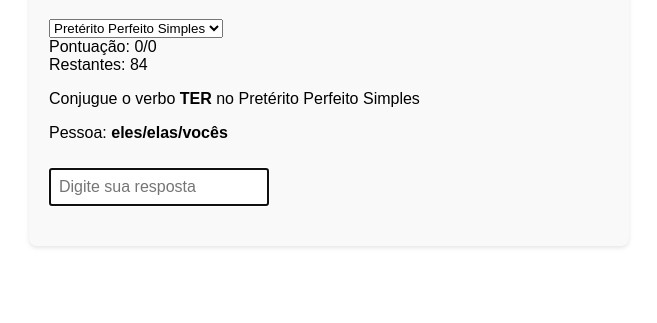
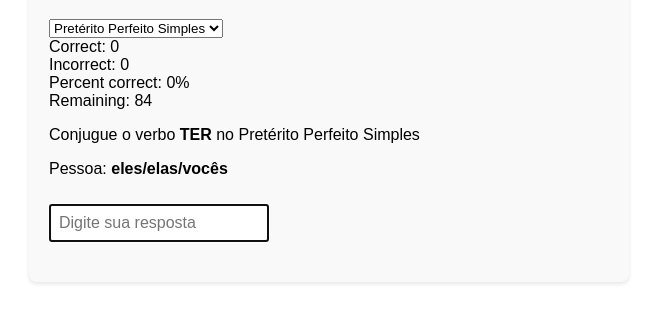
Before and after one commit to coconutlampshade/portuguese, a plain HTML site: page index.html in a window 1280 px wide. Shown: the part 121-444 px from the top of the page, without its empty margins (311-968 px from the left). Drawn offline with Linux system fonts and the light colour scheme.

Commit message:
feat: Update score display to English with detailed statistics
- Changed score display from Portuguese to English
- Added more detailed statistics:
  * Correct answers count
  * Incorrect answers count
  * Percentage of correct answers
  * Remaining questions count
- Added updateStats() function to manage statistics display
- Updated related functions (checkAnswer, changeTense) to use new statistics system

```diff
--- a/index.html
+++ b/index.html
@@ -41,8 +41,10 @@
             <option value="pps">Pretérito Perfeito Simples</option>
             <option value="presente">Presente</option>
         </select>
-        <div>Pontuação: <span id="score">0</span>/<span id="total">0</span></div>
-        <div>Restantes: <span id="remaining">60</span></div>
+        <div>Correct: <span id="score">0</span></div>
+        <div>Incorrect: <span id="incorrect">0</span></div>
+        <div>Percent correct: <span id="percent">0</span>%</div>
+        <div>Remaining: <span id="remaining">60</span></div>
 
         <div class="question">
             <p>Conjugue o verbo <strong><span id="verb">___</span></strong> no Pretérito Perfeito Simples</p>
@@ -58,44 +60,44 @@
     </div>
 
     <script>
-       const verbsPPS = [
-            {infinitive: 'SER/IR', eu: 'fui', tu: 'foste', 'ele/ela/você': 'foi', nós: 'fomos', 'eles/elas/vocês': 'foram'},
-            {infinitive: 'TER', eu: 'tive', tu: 'tiveste', 'ele/ela/você': 'teve', nós: 'tivemos', 'eles/elas/vocês': 'tiveram'},
-            {infinitive: 'FAZER', eu: 'fiz', tu: 'fizeste', 'ele/ela/você': 'fez', nós: 'fizemos', 'eles/elas/vocês': 'fizeram'},
-            {infinitive: 'ESTAR', eu: 'estive', tu: 'estiveste', 'ele/ela/você': 'esteve', nós: 'estivemos', 'eles/elas/vocês': 'estiveram'},
-            {infinitive: 'VIR', eu: 'vim', tu: 'vieste', 'ele/ela/você': 'veio', nós: 'viemos', 'eles/elas/vocês': 'vieram'},
-            {infinitive: 'VER', eu: 'vi', tu: 'viste', 'ele/ela/você': 'viu', nós: 'vimos', 'eles/elas/vocês': 'viram'},
-            {infinitive: 'PÔR', eu: 'pus', tu: 'puseste', 'ele/ela/você': 'pôs', nós: 'pusemos', 'eles/elas/vocês': 'puseram'},
-            {infinitive: 'QUERER', eu: 'quis', tu: 'quiseste', 'ele/ela/você': 'quis', nós: 'quisemos', 'eles/elas/vocês': 'quiseram'},
-            {infinitive: 'DAR', eu: 'dei', tu: 'deste', 'ele/ela/você': 'deu', nós: 'demos', 'eles/elas/vocês': 'deram'},
-            {infinitive: 'DIZER', eu: 'disse', tu: 'disseste', 'ele/ela/você': 'disse', nós: 'dissemos', 'eles/elas/vocês': 'disseram'},
-            {infinitive: 'SABER', eu: 'soube', tu: 'soubeste', 'ele/ela/você': 'soube', nós: 'soubemos', 'eles/elas/vocês': 'souberam'},
-            {infinitive: 'PODER', eu: 'pude', tu: 'pudeste', 'ele/ela/você': 'pôde', nós: 'pudemos', 'eles/elas/vocês': 'puderam'},
-            {infinitive: 'FICAR', eu: 'fiquei', tu: 'ficaste', 'ele/ela/você': 'ficou', nós: 'ficamos', 'eles/elas/vocês': 'ficaram'},
-            {infinitive: 'CABER', eu: 'coube', tu: 'coubeste', 'ele/ela/você': 'coube', nós: 'coubemos', 'eles/elas/vocês': 'couberam'},
-            {infinitive: 'TRAZER', eu: 'trouxe', tu: 'trouxeste', 'ele/ela/você': 'trouxe', nós: 'trouxemos', 'eles/elas/vocês': 'trouxeram'},
-            {infinitive: 'HAVER', eu: 'houve', tu: 'houveste', 'ele/ela/você': 'houve', nós: 'houvemos', 'eles/elas/vocês': 'houveram'},
-            {infinitive: 'PERDER', eu: 'perdi', tu: 'perdeste', 'ele/ela/você': 'perdeu', nós: 'perdemos', 'eles/elas/vocês': 'perderam'}
+        const verbsPPS = [
+            {infinitive: 'SER/IR', eu: 'fui', tu: 'foste', 'ele/ela/você': 'foi', nós: 'fomos', 'eles/elas/vocês': 'foram', definition: 'to be/to go'},
+            {infinitive: 'TER', eu: 'tive', tu: 'tiveste', 'ele/ela/você': 'teve', nós: 'tivemos', 'eles/elas/vocês': 'tiveram', definition: 'to have'},
+            {infinitive: 'FAZER', eu: 'fiz', tu: 'fizeste', 'ele/ela/você': 'fez', nós: 'fizemos', 'eles/elas/vocês': 'fizeram', definition: 'to do/to make'},
+            {infinitive: 'ESTAR', eu: 'estive', tu: 'estiveste', 'ele/ela/você': 'esteve', nós: 'estivemos', 'eles/elas/vocês': 'estiveram', definition: 'to be (temporary)'},
+            {infinitive: 'VIR', eu: 'vim', tu: 'vieste', 'ele/ela/você': 'veio', nós: 'viemos', 'eles/elas/vocês': 'vieram', definition: 'to come'},
+            {infinitive: 'VER', eu: 'vi', tu: 'viste', 'ele/ela/você': 'viu', nós: 'vimos', 'eles/elas/vocês': 'viram', definition: 'to see'},
+            {infinitive: 'PÔR', eu: 'pus', tu: 'puseste', 'ele/ela/você': 'pôs', nós: 'pusemos', 'eles/elas/vocês': 'puseram', definition: 'to put'},
+            {infinitive: 'QUERER', eu: 'quis', tu: 'quiseste', 'ele/ela/você': 'quis', nós: 'quisemos', 'eles/elas/vocês': 'quiseram', definition: 'to want'},
+            {infinitive: 'DAR', eu: 'dei', tu: 'deste', 'ele/ela/você': 'deu', nós: 'demos', 'eles/elas/vocês': 'deram', definition: 'to give'},
+            {infinitive: 'DIZER', eu: 'disse', tu: 'disseste', 'ele/ela/você': 'disse', nós: 'dissemos', 'eles/elas/vocês': 'disseram', definition: 'to say'},
+            {infinitive: 'SABER', eu: 'soube', tu: 'soubeste', 'ele/ela/você': 'soube', nós: 'soubemos', 'eles/elas/vocês': 'souberam', definition: 'to know'},
+            {infinitive: 'PODER', eu: 'pude', tu: 'pudeste', 'ele/ela/você': 'pôde', nós: 'pudemos', 'eles/elas/vocês': 'puderam', definition: 'to be able to'},
+            {infinitive: 'FICAR', eu: 'fiquei', tu: 'ficaste', 'ele/ela/você': 'ficou', nós: 'ficamos', 'eles/elas/vocês': 'ficaram', definition: 'to stay'},
+            {infinitive: 'CABER', eu: 'coube', tu: 'coubeste', 'ele/ela/você': 'coube', nós: 'coubemos', 'eles/elas/vocês': 'couberam', definition: 'to fit'},
+            {infinitive: 'TRAZER', eu: 'trouxe', tu: 'trouxeste', 'ele/ela/você': 'trouxe', nós: 'trouxemos', 'eles/elas/vocês': 'trouxeram', definition: 'to bring'},
+            {infinitive: 'HAVER', eu: 'houve', tu: 'houveste', 'ele/ela/você': 'houve', nós: 'houvemos', 'eles/elas/vocês': 'houveram', definition: 'there to be'},
+            {infinitive: 'PERDER', eu: 'perdi', tu: 'perdeste', 'ele/ela/você': 'perdeu', nós: 'perdemos', 'eles/elas/vocês': 'perderam', definition: 'to lose'}
         ];
 
         const verbsPresente = [
-            {infinitive: 'TER', eu: 'tenho', tu: 'tens', 'ele/ela/você': 'tem', nós: 'temos', 'eles/elas/vocês': 'têm'},
-            {infinitive: 'VIR', eu: 'venho', tu: 'vens', 'ele/ela/você': 'vem', nós: 'vimos', 'eles/elas/vocês': 'vêm'},
-            {infinitive: 'VER', eu: 'vejo', tu: 'vês', 'ele/ela/você': 'vê', nós: 'vemos', 'eles/elas/vocês': 'veem'},
-            {infinitive: 'PÔR', eu: 'ponho', tu: 'pões', 'ele/ela/você': 'põe', nós: 'pomos', 'eles/elas/vocês': 'põem'},
-            {infinitive: 'PODER', eu: 'posso', tu: 'podes', 'ele/ela/você': 'pode', nós: 'podemos', 'eles/elas/vocês': 'podem'},
-            {infinitive: 'FICAR', eu: 'fico', tu: 'ficas', 'ele/ela/você': 'fica', nós: 'ficamos', 'eles/elas/vocês': 'ficam'},
-            {infinitive: 'SER', eu: 'sou', tu: 'és', 'ele/ela/você': 'é', nós: 'somos', 'eles/elas/vocês': 'são'},
-            {infinitive: 'IR', eu: 'vou', tu: 'vais', 'ele/ela/você': 'vai', nós: 'vamos', 'eles/elas/vocês': 'vão'},
-            {infinitive: 'DAR', eu: 'dou', tu: 'dás', 'ele/ela/você': 'dá', nós: 'damos', 'eles/elas/vocês': 'dão'},
-            {infinitive: 'DIZER', eu: 'digo', tu: 'dizes', 'ele/ela/você': 'diz', nós: 'dizemos', 'eles/elas/vocês': 'dizem'},
-            {infinitive: 'ESTAR', eu: 'estou', tu: 'estás', 'ele/ela/você': 'está', nós: 'estamos', 'eles/elas/vocês': 'estão'},
-            {infinitive: 'FAZER', eu: 'faço', tu: 'fazes', 'ele/ela/você': 'faz', nós: 'fazemos', 'eles/elas/vocês': 'fazem'},
-            {infinitive: 'TRAZER', eu: 'trago', tu: 'trazes', 'ele/ela/você': 'traz', nós: 'trazemos', 'eles/elas/vocês': 'trazem'},
-            {infinitive: 'LER', eu: 'leio', tu: 'lês', 'ele/ela/você': 'lê', nós: 'lemos', 'eles/elas/vocês': 'leem'},
-            {infinitive: 'OUVIR', eu: 'ouço', tu: 'ouves', 'ele/ela/você': 'ouve', nós: 'ouvimos', 'eles/elas/vocês': 'ouvem'},
-            {infinitive: 'QUERER', eu: 'quero', tu: 'queres', 'ele/ela/você': 'quer', nós: 'queremos', 'eles/elas/vocês': 'querem'},
-            {infinitive: 'SABER', eu: 'sei', tu: 'sabes', 'ele/ela/você': 'sabe', nós: 'sabemos', 'eles/elas/vocês': 'sabem'}
+            {infinitive: 'TER', eu: 'tenho', tu: 'tens', 'ele/ela/você': 'tem', nós: 'temos', 'eles/elas/vocês': 'têm', definition: 'to have'},
+            {infinitive: 'VIR', eu: 'venho', tu: 'vens', 'ele/ela/você': 'vem', nós: 'vimos', 'eles/elas/vocês': 'vêm', definition: 'to come'},
+            {infinitive: 'VER', eu: 'vejo', tu: 'vês', 'ele/ela/você': 'vê', nós: 'vemos', 'eles/elas/vocês': 'veem', definition: 'to see'},
+            {infinitive: 'PÔR', eu: 'ponho', tu: 'pões', 'ele/ela/você': 'põe', nós: 'pomos', 'eles/elas/vocês': 'põem', definition: 'to put'},
+            {infinitive: 'PODER', eu: 'posso', tu: 'podes', 'ele/ela/você': 'pode', nós: 'podemos', 'eles/elas/vocês': 'podem', definition: 'to be able to'},
+            {infinitive: 'FICAR', eu: 'fico', tu: 'ficas', 'ele/ela/você': 'fica', nós: 'ficamos', 'eles/elas/vocês': 'ficam', definition: 'to stay'},
+            {infinitive: 'SER', eu: 'sou', tu: 'és', 'ele/ela/você': 'é', nós: 'somos', 'eles/elas/vocês': 'são', definition: 'to be'},
+            {infinitive: 'IR', eu: 'vou', tu: 'vais', 'ele/ela/você': 'vai', nós: 'vamos', 'eles/elas/vocês': 'vão', definition: 'to go'},
+            {infinitive: 'DAR', eu: 'dou', tu: 'dás', 'ele/ela/você': 'dá', nós: 'damos', 'eles/elas/vocês': 'dão', definition: 'to give'},
+            {infinitive: 'DIZER', eu: 'digo', tu: 'dizes', 'ele/ela/você': 'diz', nós: 'dizemos', 'eles/elas/vocês': 'dizem', definition: 'to say'},
+            {infinitive: 'ESTAR', eu: 'estou', tu: 'estás', 'ele/ela/você': 'está', nós: 'estamos', 'eles/elas/vocês': 'estão', definition: 'to be (temporary)'},
+            {infinitive: 'FAZER', eu: 'faço', tu: 'fazes', 'ele/ela/você': 'faz', nós: 'fazemos', 'eles/elas/vocês': 'fazem', definition: 'to do/to make'},
+            {infinitive: 'TRAZER', eu: 'trago', tu: 'trazes', 'ele/ela/você': 'traz', nós: 'trazemos', 'eles/elas/vocês': 'trazem', definition: 'to bring'},
+            {infinitive: 'LER', eu: 'leio', tu: 'lês', 'ele/ela/você': 'lê', nós: 'lemos', 'eles/elas/vocês': 'leem', definition: 'to read'},
+            {infinitive: 'OUVIR', eu: 'ouço', tu: 'ouves', 'ele/ela/você': 'ouve', nós: 'ouvimos', 'eles/elas/vocês': 'ouvem', definition: 'to hear'},
+            {infinitive: 'QUERER', eu: 'quero', tu: 'queres', 'ele/ela/você': 'quer', nós: 'queremos', 'eles/elas/vocês': 'querem', definition: 'to want'},
+            {infinitive: 'SABER', eu: 'sei', tu: 'sabes', 'ele/ela/você': 'sabe', nós: 'sabemos', 'eles/elas/vocês': 'sabem', definition: 'to know'}
         ];
 
         const persons = ['eu', 'tu', 'ele/ela/você', 'nós', 'eles/elas/vocês'];
@@ -114,13 +116,11 @@
             const tense = document.getElementById('tenseSelector').value;
             currentVerbs = tense === 'pps' ? verbsPPS : verbsPresente;
 
-            // Reset the game
             usedCombinations.clear();
             score = 0;
             total = 0;
             mistakes = [];
-            document.getElementById('score').textContent = '0';
-            document.getElementById('total').textContent = '0';
+            updateStats();
             document.getElementById('mistakes').style.display = 'none';
             document.getElementById('mistakesList').innerHTML = '';
 
@@ -159,6 +159,16 @@
             checked = false;
         }
 
+        function updateStats() {
+            const incorrectCount = total - score;
+            const percentage = total > 0 ? Math.round((score / total) * 100) : 0;
+
+            document.getElementById('score').textContent = score;
+            document.getElementById('incorrect').textContent = incorrectCount;
+            document.getElementById('percent').textContent = percentage;
+            document.getElementById('remaining').textContent = totalCombinations - usedCombinations.size;
+        }
+
         function checkAnswer() {
             if (checked) {
                 nextQuestion();
@@ -169,19 +179,24 @@
             const correct = currentVerb[currentPerson].toLowerCase();
 
             if (answer === correct) {
-                document.getElementById('feedback').innerHTML = 'Correto! ✓<br>Pressione Enter para continuar';
+                document.getElementById('feedback').innerHTML =
+                    `Correto! ✓<br>
+                    Definição: ${currentVerb.definition}<br>
+                    Pressione Enter para continuar`;
                 document.getElementById('feedback').style.color = 'green';
                 score++;
             } else {
-                document.getElementById('feedback').innerHTML = `Incorreto. A resposta correta é: ${correct}<br>Pressione Enter para continuar`;
+                document.getElementById('feedback').innerHTML =
+                    `Incorreto. A resposta correta é: ${correct}<br>
+                    Definição: ${currentVerb.definition}<br>
+                    Pressione Enter para continuar`;
                 document.getElementById('feedback').style.color = 'red';
                 mistakes.push(`${currentVerb.infinitive} (${currentPerson}): ${answer} → ${correct}`);
                 updateMistakesList();
             }
 
             total++;
-            document.getElementById('score').textContent = score;
-            document.getElementById('total').textContent = totalCombinations;
+            updateStats();
             checked = true;
         }
 
```
